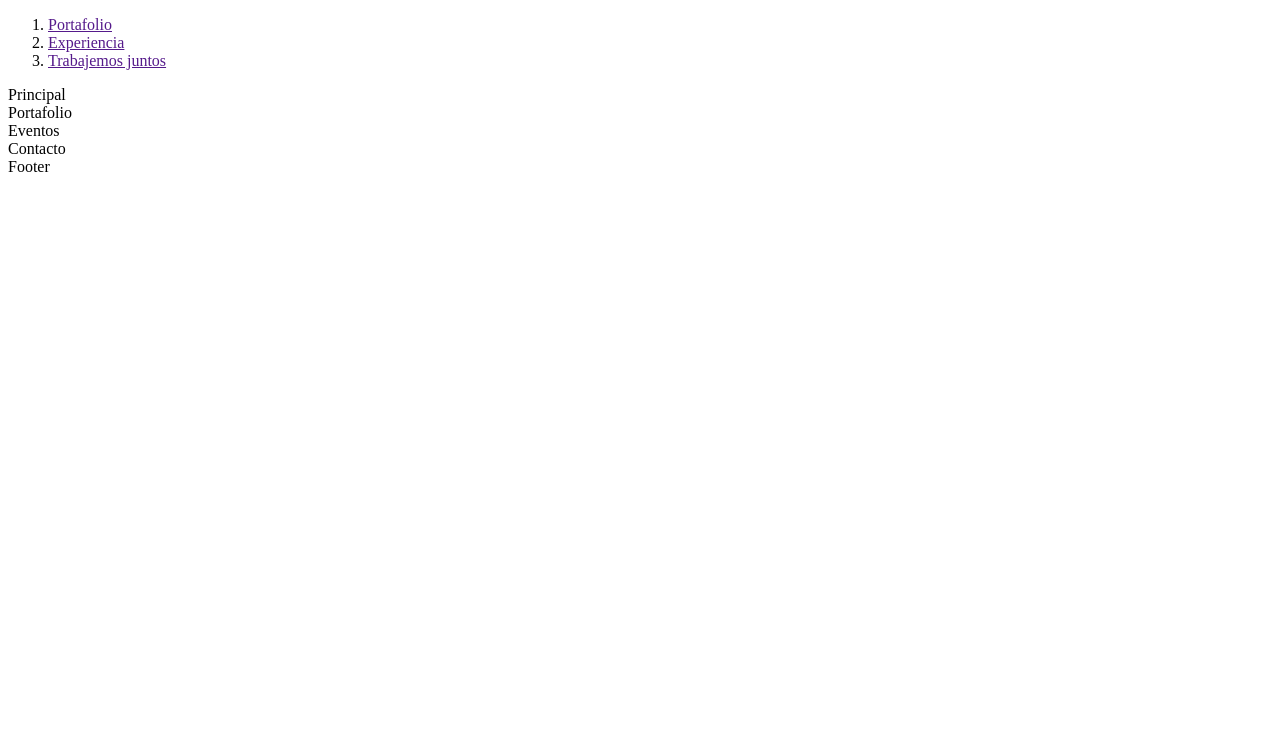
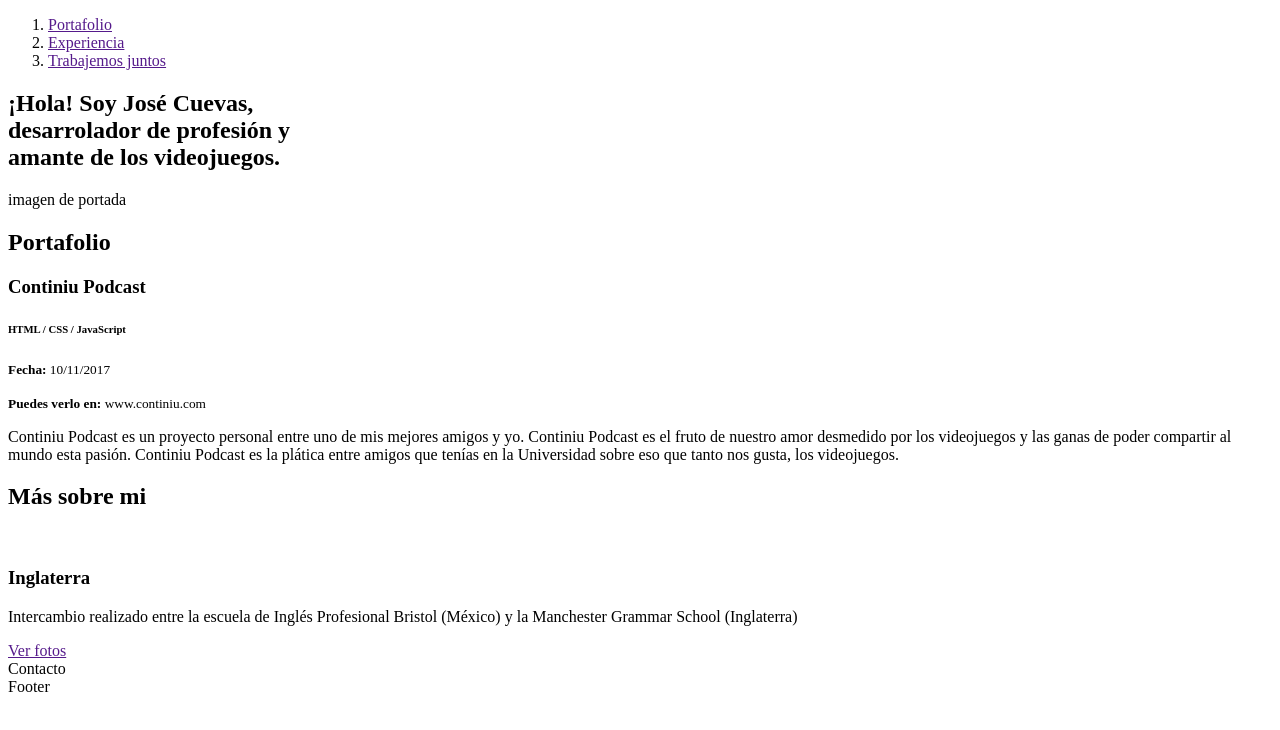
Before and after one commit to JoseCrz/dwo-2, a plain HTML site: page index.html in a window 1280 px wide. Drawn offline with Linux system fonts and the light colour scheme.

Commit message:
Clase 11: Agregado estructura básica de las primeras 2 secciones

```diff
--- a/index.html
+++ b/index.html
@@ -17,9 +17,36 @@
         </nav>
 
     </header>
-    <section>Principal</section>
-    <section>Portafolio</section>
-    <section>Eventos</section>
+    <section>
+        <h1>¡Hola! Soy <strong>José Cuevas</strong>, <br> desarrolador de profesión y <br> amante de los <strong>videojuegos.</strong> </h1>
+        <img src="" alt="">imagen de portada
+    </section>
+    <section>
+        <h2>Portafolio</h2>
+        <article>
+            <h3>Continiu Podcast</h3>
+            <h6>HTML / CSS / JavaScript</h6>
+            <p> <small> <strong>Fecha: </strong>10/11/2017</small></p>
+            <p><small><strong>Puedes verlo en: </strong>www.continiu.com</small></p>
+            <p>Continiu Podcast es un proyecto personal entre uno de mis mejores amigos y yo. Continiu Podcast
+                es el fruto de nuestro amor desmedido por los videojuegos y las ganas de poder compartir al mundo esta pasión.
+                Continiu Podcast es la plática entre amigos que tenías en la Universidad sobre eso que tanto nos gusta, los videojuegos.
+            </p>
+
+
+        </article>
+    </section>
+    <section>
+        <h2>Más sobre mi</h2>
+        <article>
+            <figure>
+                <img src="" alt="">
+            </figure>
+            <h3>Inglaterra</h3>
+            <p>Intercambio realizado entre la escuela de Inglés Profesional Bristol (México) y la Manchester Grammar School (Inglaterra)</p>
+            <a href="">Ver fotos</a>
+        </article>
+    </section>
     <section>Contacto</section>
     <footer>Footer</footer>
 
```
